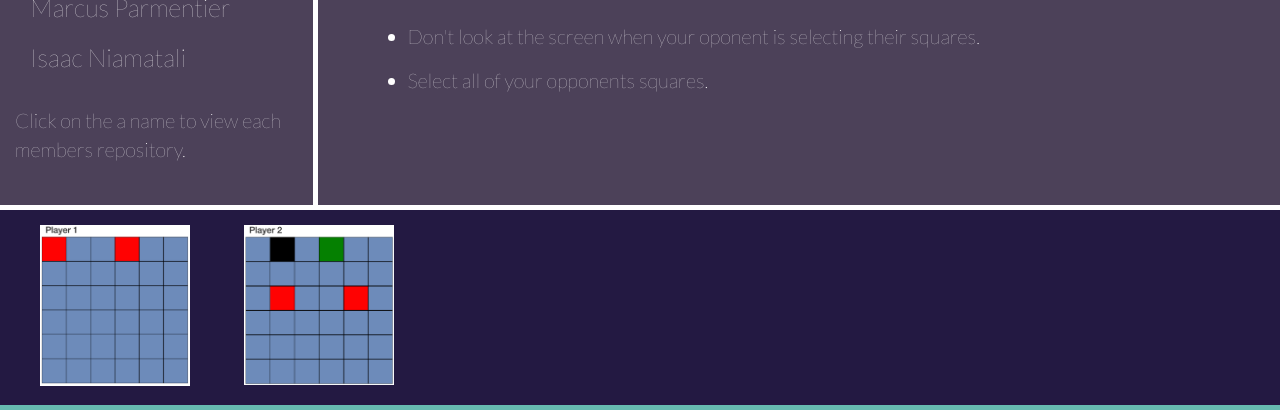
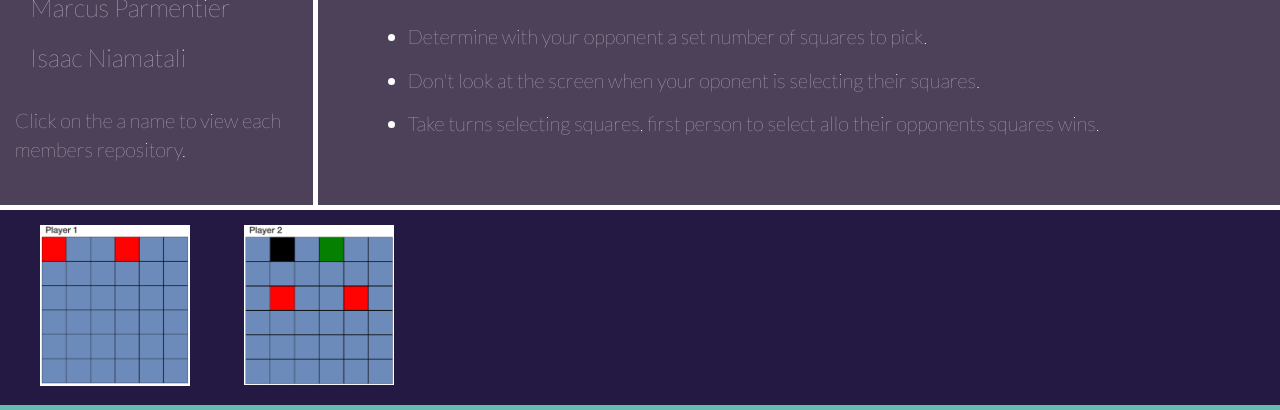
Before and after one commit to aniamatali/landingpageteamwk1, a plain HTML site: page index.html in a window 1280 px wide. Shown: the part 475-885 px from the top of the page. Drawn offline with Linux system fonts and the light colour scheme.

Commit message:
updated rules

```diff
--- a/index.html
+++ b/index.html
@@ -42,8 +42,9 @@
 
           <h3>Rules:</h3>
           <ul>
+            <li>Determine with your opponent a set number of squares to pick.</li>
             <li>Don't look at the screen when your oponent is selecting their squares.</li>
-              <li>Select all of your opponents squares.</li>
+            <li>Take turns selecting squares, first person to select allo their opponents squares wins.</li>
           </ul>
 
 
```
Lines whose indentation alone changed are shown as unchanged.
